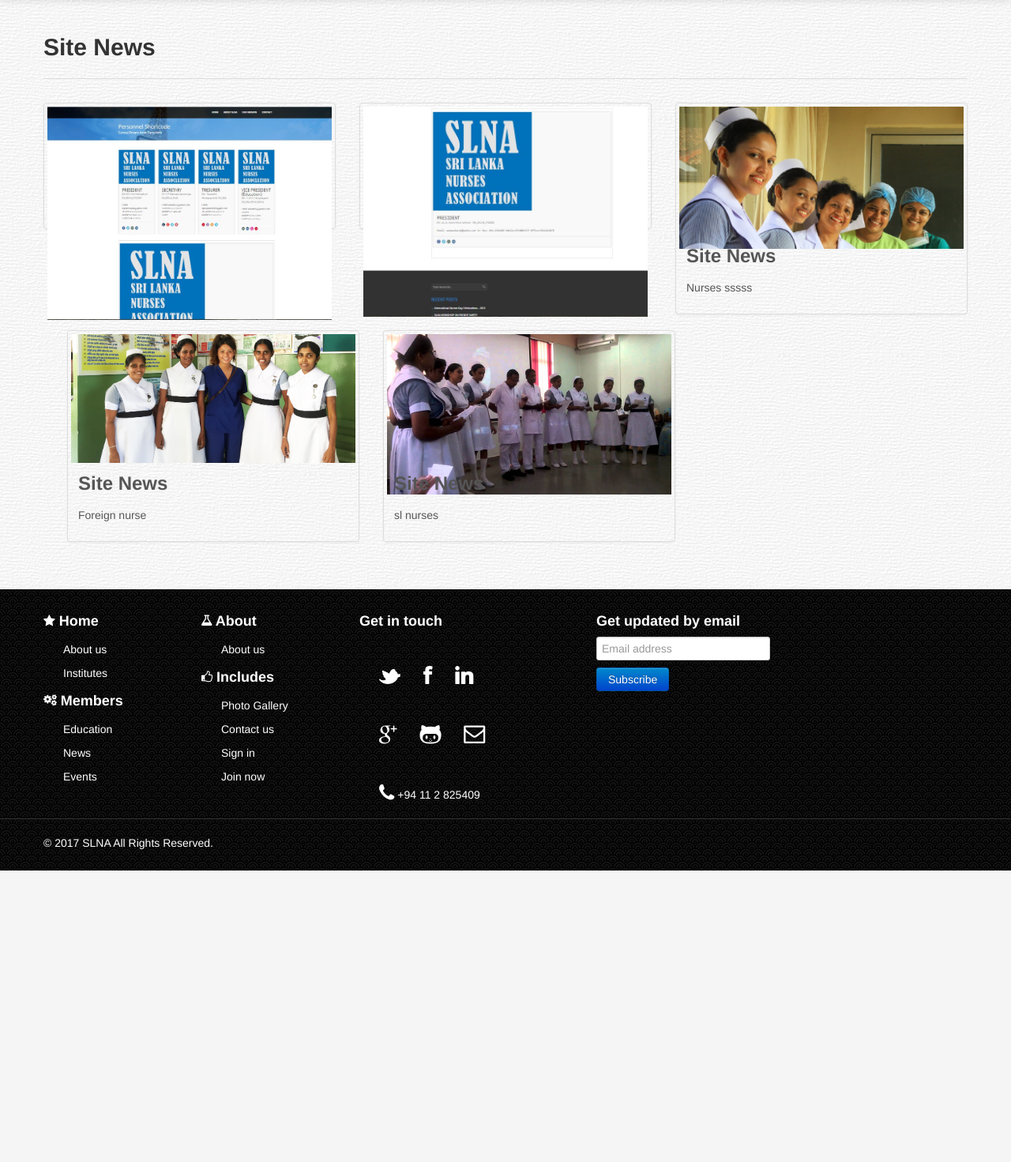
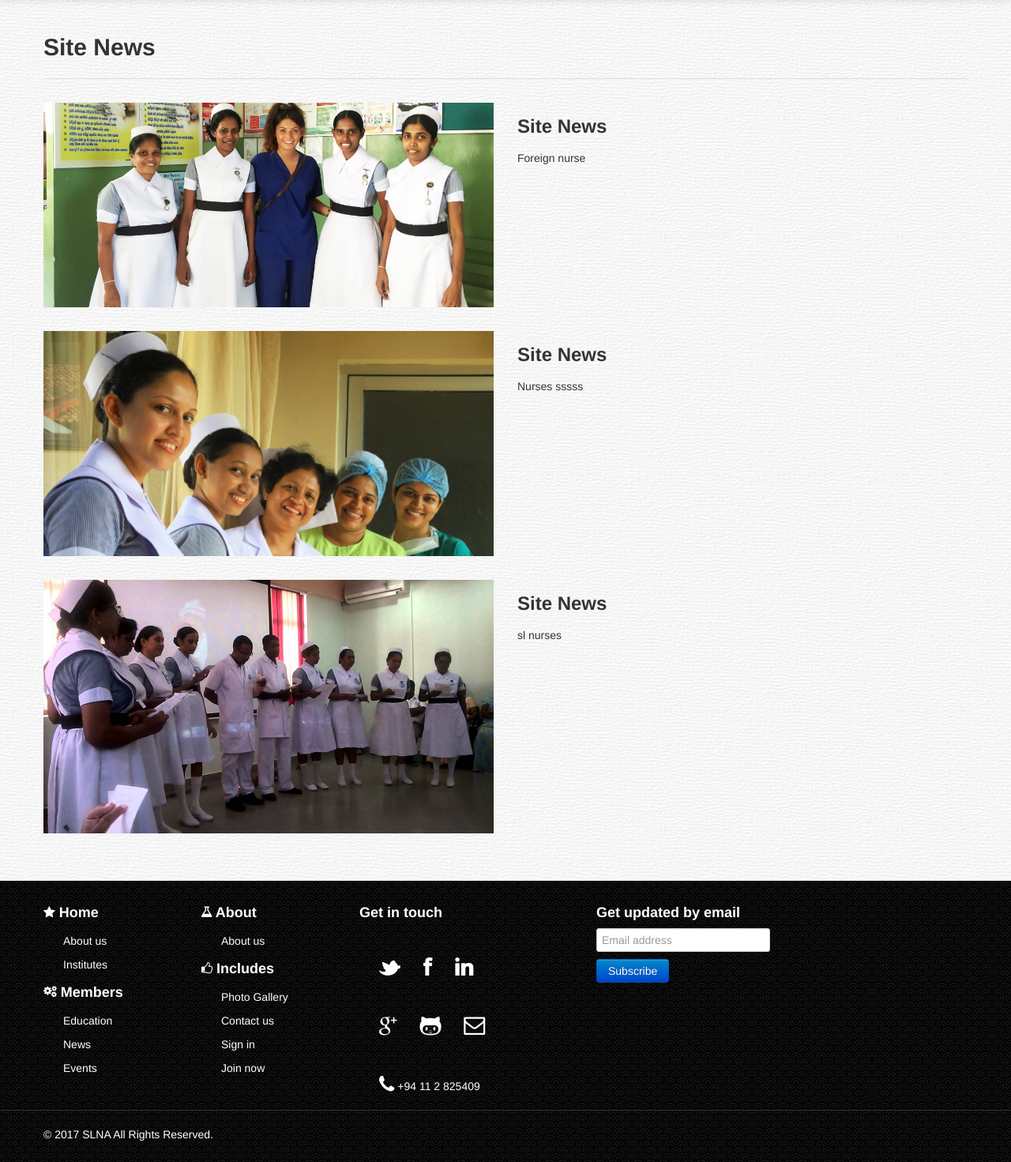
Before and after one commit to Imal1992/NIHS, a PHP site: page /NIHS/news.php in a window 1280 px wide. Shown: the part 70-1541 px from the top of the page at 79% size. Before the commit the page ends 1172 px from the top, so only its background shows below. Run offline with PHP 8.4, Linux system fonts and the light colour scheme; data comes from the database, SQL or seed files in the repository; both versions use the stored data as it was after the commit.

Commit message:
news page issues fixed

```diff
--- a/pages/index.php
+++ b/pages/index.php
@@ -252,8 +252,8 @@
 		          	$rowcount1 = mysqli_num_rows($result1);
 
 		          	while(($row1 =  mysqli_fetch_assoc($result1))) {
-					    $newArr[] = $row1['File_name'];
-					}
+      					    $newArr[] = $row1['File_name'];
+      					}
 
 		          foreach($newArr as $file){
 	          	?>
--- a/pages/news.php
+++ b/pages/news.php
@@ -22,9 +22,12 @@
   <!-- Bootbusiness theme -->
   <link href="../css/boot-business.css" rel="stylesheet">
   <style type="text/css">
-  	.fixedDiv{
-  		height: 150px;
-  	}
+    .fixedDiv{
+      height: 200px;
+    }
+    .fixedNewsDiv{
+      height: 100px;
+    }
   </style>
 </head>
 <body>
@@ -88,23 +91,27 @@
     <div class="page-header">
       <h2>Site News</h2>
     </div>
-    <div class="row-fluid">
-      <ul class="thumbnails">
 
-        <?php
 
-        $dir = "postedNews/";
+          <?php
 
-        $allFiles = scandir($dir);
-        $files = array_diff($allFiles, array('.', '..')); // To remove . and ..
+            $newArr = [];
 
-        foreach($files as $file){
-        ?>
+            $query1 = "SELECT * FROM post_news ORDER BY File_id DESC";
+            $result1 = $db->query($query1);
+            $rowcount1 = mysqli_num_rows($result1);
 
-          <li class="span4">
-            <div class="thumbnail">
+            while(($row1 =  mysqli_fetch_assoc($result1))) {
+                $newArr[] = $row1['File_name'];
+            }
 
-              <?php echo '<div class="fixedDiv"><img src="/NIHS/NIHS/pages/postedNews/'.$file.'" alt="product name"></div>';
+          foreach($newArr as $file){
+          ?>
+
+
+            <div class="row bottom-space">
+
+              <?php echo '<div class="span6"><img src="/NIHS/NIHS/pages/postedNews/'.$file.'" alt="product name"></div>';
 
                 $query = "SELECT News FROM post_news WHERE File_name='$file'";
                 $result = $db->query($query);
@@ -116,7 +123,7 @@
 
               ?>
 
-                <div class="caption">
+                <div class="span6">
                   <h3>Site News</h3>
                   <p>
                     <?php echo $dbnews; ?>
@@ -133,7 +140,7 @@
               ?>
 
             </div>
-          </li>
+
 
         <?php
 
@@ -141,20 +148,14 @@
 
         ?>
 
-      </ul>
-    </div>
-    <!-- <div class="row bottom-space">
+
+<!--     <div class="row bottom-space">
       <div class="span6">
         <a href="#"><img src="http://placehold.it/200x100" class="bottom-space-less thumbnail"></a>
-        <p>
-          Short discription about your patnet.Short discription about your patnet.
-          Short discription about your patnet.Short discription about your patnet.
-          Short discription about your patnet.Short discription about your patnet.
-          Short discription about your patnet.Short discription about your patnet.
-        </p>
+
       </div>
       <div class="span6">
-        <a href="#"><img src="http://placehold.it/200x100" class="bottom-space-less thumbnail"></a>
+
         <p>
           Short discription about your patnet.Short discription about your patnet.
           Short discription about your patnet.Short discription about your patnet.
```
Also changed, not shown: nur_db.sql (+3 -5 lines), pages/postedNews/01.JPG (deleted), pages/postedNews/02.JPG (deleted).
